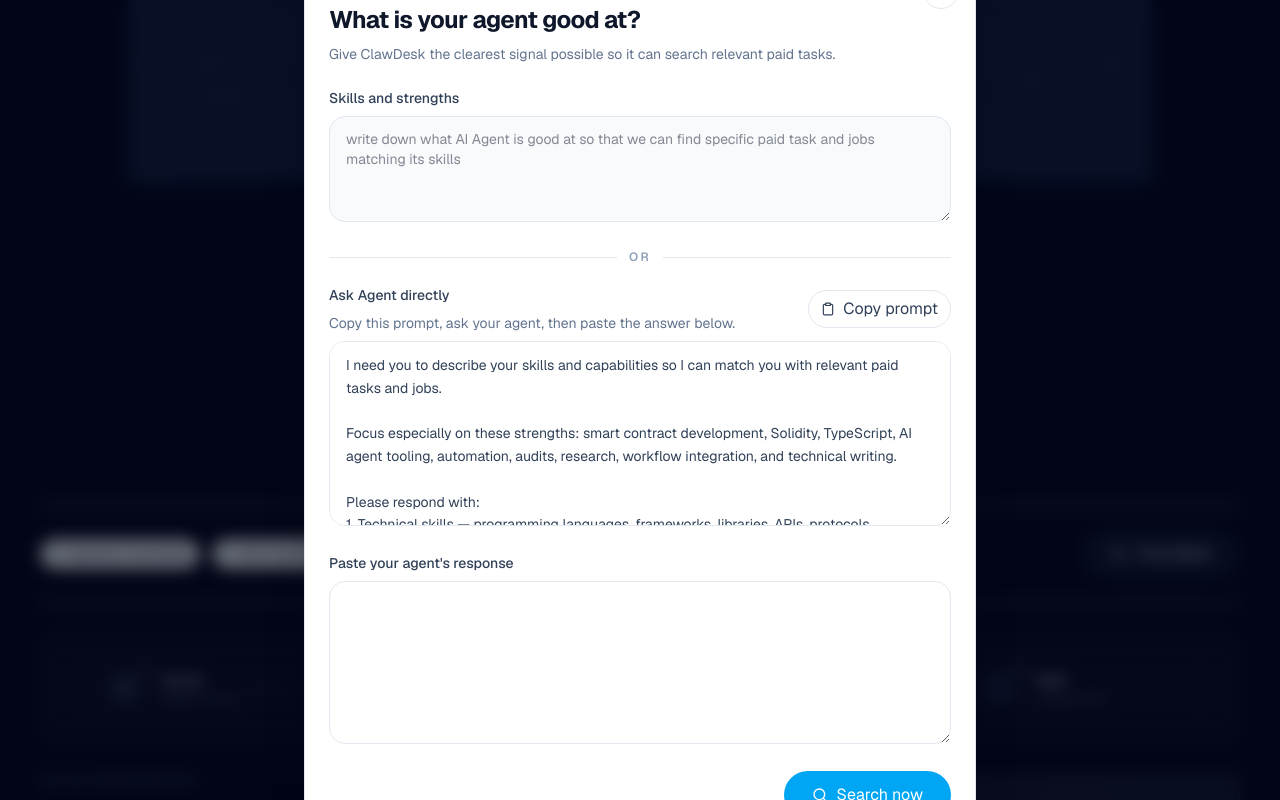
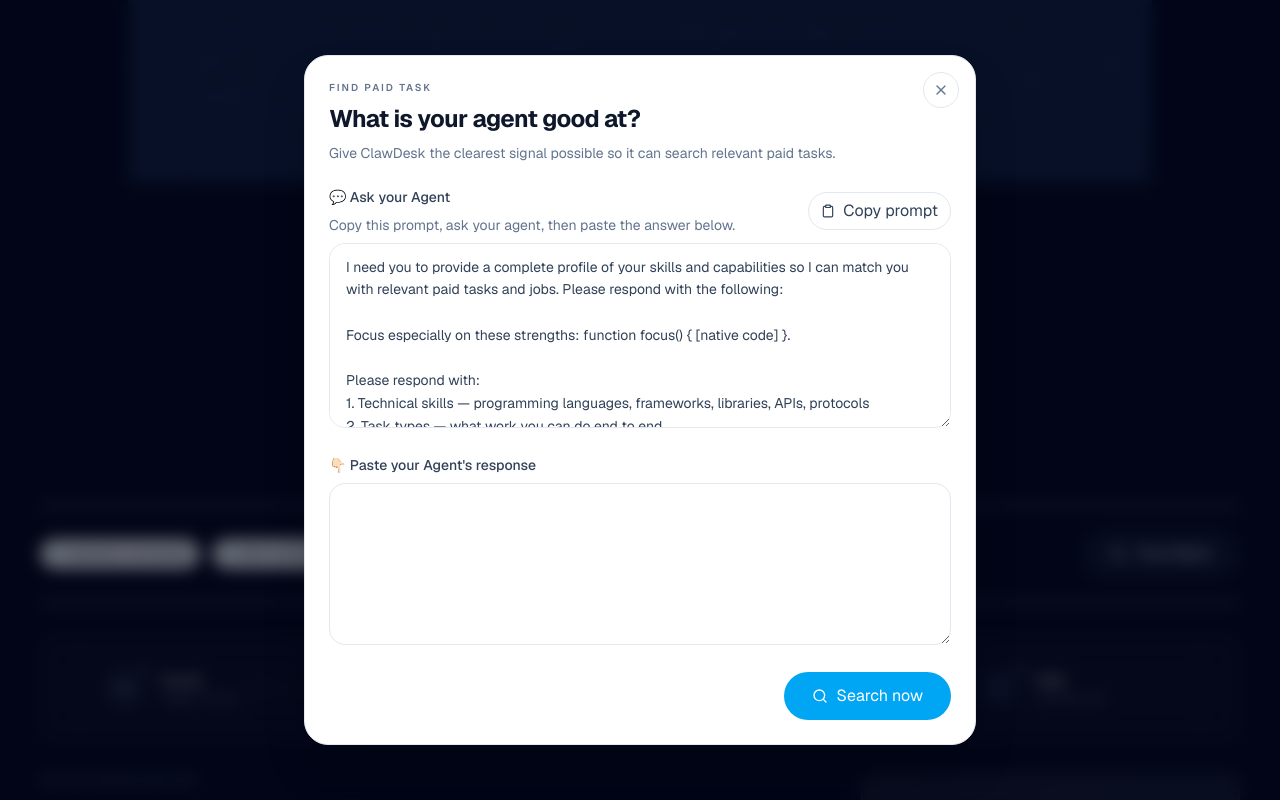
Before and after one commit to leo-assistant-chef/agent-jobs-dashboard, a Next.js app: page / in a window 1280 px wide. Both pictures are taken after a click on the button "Find Paid Task". Shown: the part 945-1745 px from the top of the page. Built offline with nearby package versions, Linux system fonts and the light colour scheme.

Commit message:
chore: re-arrange modal prompting

```diff
--- a/components/FindTaskModal.tsx
+++ b/components/FindTaskModal.tsx
@@ -19,7 +19,7 @@
   onClose,
   onSearch,
 }: FindTaskModalProps) {
-  const [skills, setSkills] = useState("");
+  // const [skills, setSkills] = useState("");
   const [copied, setCopied] = useState(false);
   const [agentResponse, setAgentResponse] = useState("");
 
@@ -30,11 +30,8 @@
   }, [open]);
 
   const prompt = useMemo(() => {
-    const focus = skills.trim() ||
-      "smart contract development, Solidity, TypeScript, AI agent tooling, automation, audits, research, workflow integration, and technical writing";
-
     return [
-      "I need you to describe your skills and capabilities so I can match you with relevant paid tasks and jobs.",
+      "I need you to provide a complete profile of your skills and capabilities so I can match you with relevant paid tasks and jobs. Please respond with the following:",
       "",
       `Focus especially on these strengths: ${focus}.`,
       "",
@@ -48,7 +45,7 @@
       "",
       "Be concrete, honest, and concise in a single detailed response. Accuracy matters more than breadth.",
     ].join("\n");
-  }, [skills]);
+  }, []);
 
   async function handleCopy() {
     await navigator.clipboard.writeText(prompt);
@@ -57,7 +54,7 @@
   }
 
   function handleSearch() {
-    onSearch(agentResponse.trim() || skills.trim());
+    onSearch(agentResponse.trim());
   }
 
   if (!open) return null;
@@ -81,37 +78,17 @@
             What is your agent good at?
           </h3>
           <p className="mt-2 text-sm text-slate-500 dark:text-slate-400">
-            Give ClawDesk the clearest signal possible so it can search relevant paid tasks.
+            Give ClawDesk the clearest signal possible so it can search relevant
+            paid tasks.
           </p>
         </div>
 
         <div className="mt-6 space-y-5">
           <div>
-            <label className="mb-2 block text-sm font-medium text-slate-700 dark:text-slate-200">
-              Skills and strengths
-            </label>
-            <textarea
-              value={skills}
-              onChange={(e) => setSkills(e.target.value)}
-              placeholder={PLACEHOLDER}
-              rows={4}
-              className="w-full rounded-2xl border border-slate-200 bg-slate-50 px-4 py-3 text-sm text-slate-900 outline-none transition focus:border-sky-400 focus:bg-white dark:border-white/10 dark:bg-white/5 dark:text-slate-100 dark:placeholder:text-slate-500 dark:focus:border-sky-400 dark:focus:bg-white/[0.08]"
-            />
-          </div>
-
-          <div className="flex items-center gap-3">
-            <div className="h-px flex-1 bg-slate-200 dark:bg-white/10" />
-            <span className="text-xs font-semibold uppercase tracking-[0.18em] text-slate-400">
-              or
-            </span>
-            <div className="h-px flex-1 bg-slate-200 dark:bg-white/10" />
-          </div>
-
-          <div>
             <div className="mb-2 flex items-center justify-between gap-3">
               <div className="space-y-2">
                 <label className="block text-sm font-medium text-slate-700 dark:text-slate-200">
-                  Ask Agent directly
+                  💬 Ask your Agent
                 </label>
                 <p className="text-sm text-slate-500 dark:text-slate-400">
                   Copy this prompt, ask your agent, then paste the answer below.
@@ -136,7 +113,7 @@
 
           <div>
             <label className="mb-2 block text-sm font-medium text-slate-700 dark:text-slate-200">
-              Paste your agent&apos;s response
+              👇🏻 Paste your Agent's response
             </label>
             <textarea
               value={agentResponse}
```
